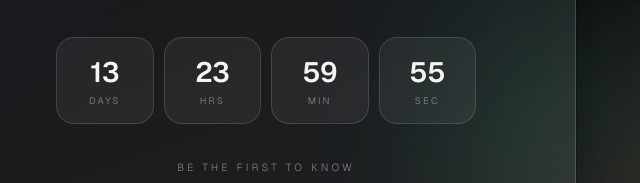
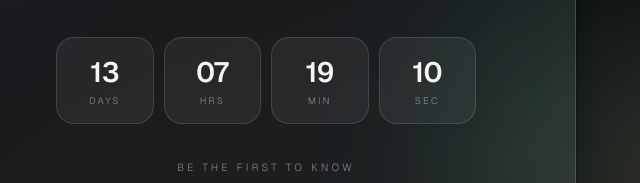
Before and after one commit to romlowshopping-ops/romlow-landing-page, a website: page index.html in a window 1280 px wide. Shown: the part 425-608 px from the top of the page, 374-1014 px from the left. Drawn offline with nearby package versions, Linux system fonts and the light colour scheme.

Commit message:
Update index.html
change the date

```diff
--- a/index.html
+++ b/index.html
@@ -410,8 +410,7 @@
   const minutesEl = document.getElementById('minutes');
   const secondsEl = document.getElementById('seconds');
 
-  const targetDate = new Date();
-  targetDate.setDate(targetDate.getDate() + 14);
+  const targetDate = new Date('2026-11-01T00:00:00+05:30');
 
   function updateCountdown() {
     const diff = targetDate - new Date();
```
